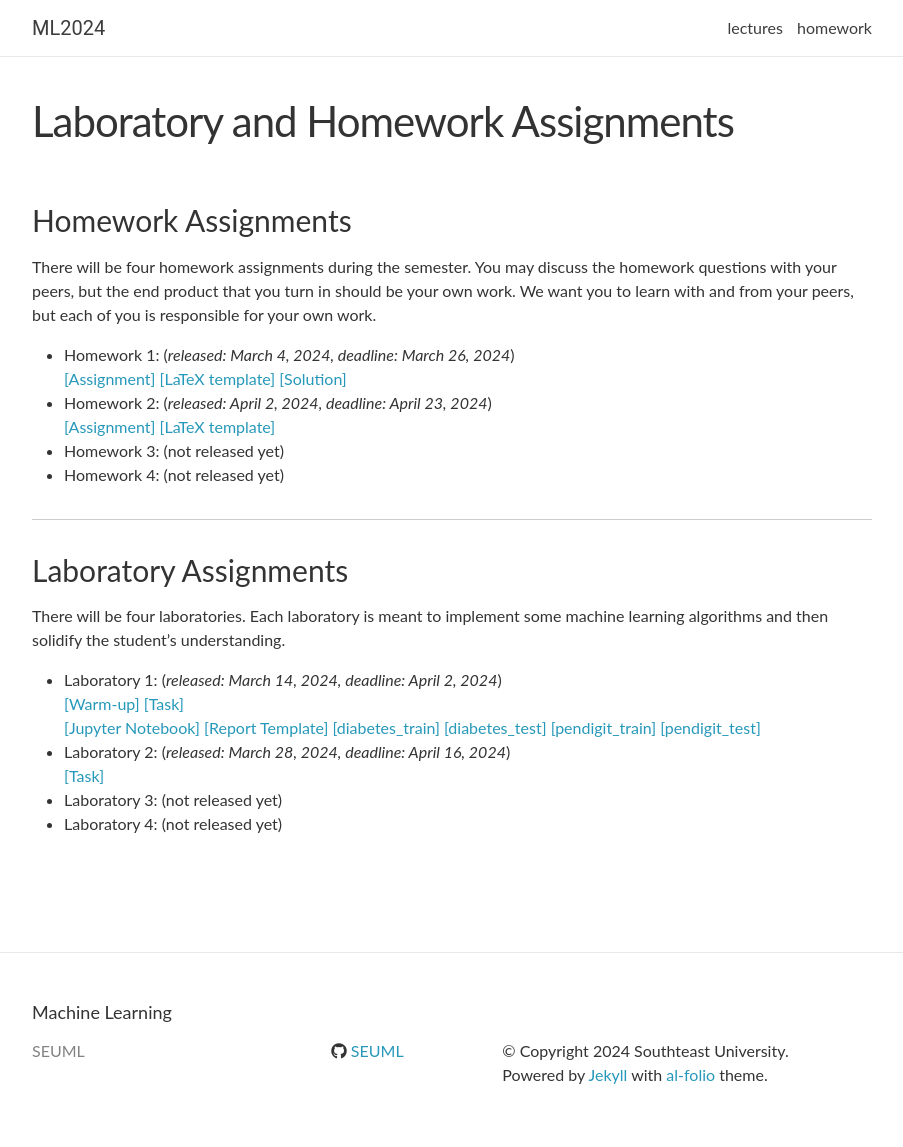
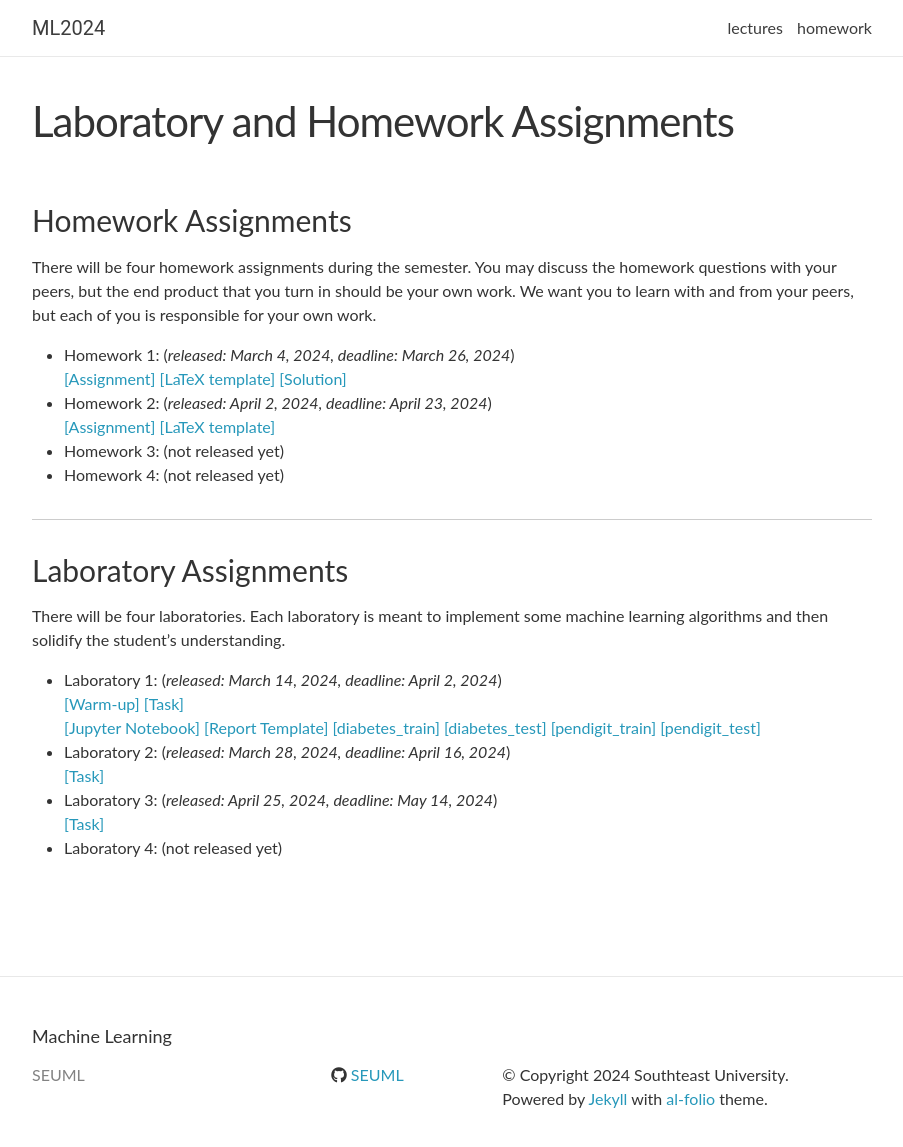
Before and after one commit to SEUML/ml-spring-2024, a Jekyll site: the page built from _pages/homework.md, in a window 1280 px wide and 1172 px high. Shown: the top 1147 px of the window, without its empty margins (188-1091 px from the left). Built offline with Jekyll 4.4.1, drawn with Linux system fonts in a browser that asks for light colours; nearby versions of some CDN libraries; comment, search, counter and statistics services are not loaded.

Commit message:
first commit

```diff
--- a/_data/lectures.yml
+++ b/_data/lectures.yml
@@ -156,4 +156,4 @@
     <strong> Convolutional Neural Network </strong>
   slides: "../assets/slides/lecture9.pdf"
   readings:
-  logistics:
+  logistics: Lab3 Out
--- a/_pages/homework.md
+++ b/_pages/homework.md
@@ -37,5 +37,7 @@ There will be four laboratories. Each laboratory is meant to implement some mach
 - Laboratory 2: (*released: March 28, 2024, deadline: April 16, 2024*)
 <br>
 [[Task]]({{ "/assets/assignments/lab2/lab2.zip" | relative_url }}){:target="\_blank"}{:target="\_blank"}{:target="\_blank"}
-- Laboratory 3: (not released yet)
+- Laboratory 3: (*released: April 25, 2024, deadline: May 14, 2024*)
+<br>
+[[Task]]({{ "/assets/assignments/lab3/lab3.zip" | relative_url }}){:target="\_blank"}{:target="\_blank"}{:target="\_blank"}
 - Laboratory 4: (not released yet)
```
Also changed, not shown: 4 other files.
